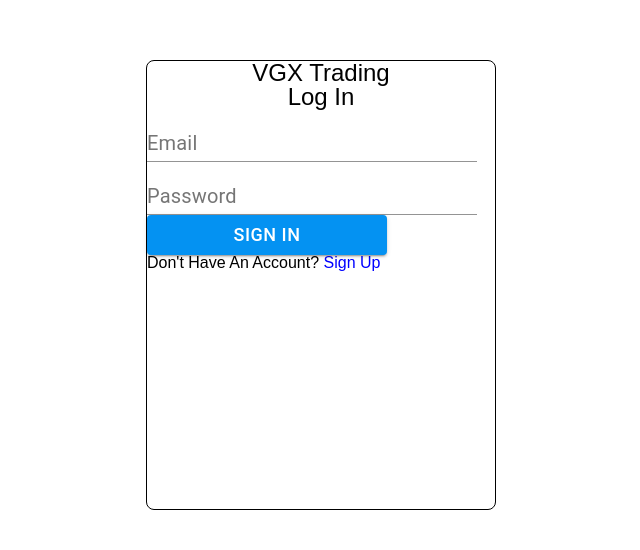
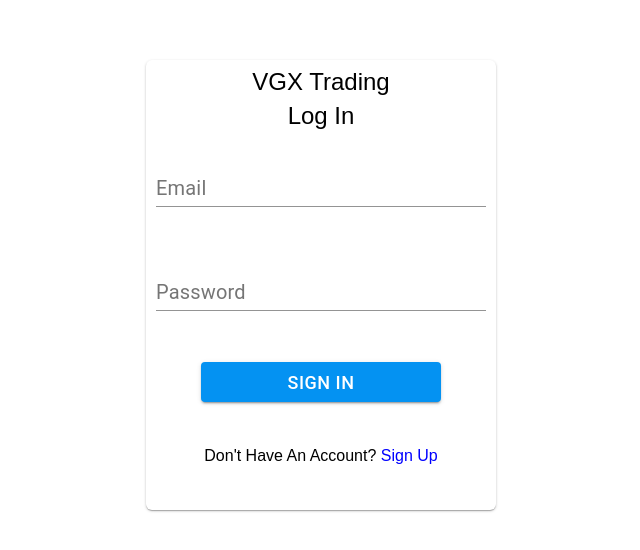
Before and after one commit to VictorGoic0/TTP-FS, a React (Create React App) app in the folder ttp-fs/: page /login in a window 1280 px wide. Shown: the part 140-690 px from the top of the page, without its empty margins (319-959 px from the left). Built offline with nearby package versions, Linux system fonts and the light colour scheme; no server answers.

Commit message:
Gave the login and signup components some box shadow, spaced everything out evenly using flexbox.

```diff
--- a/ttp-fs/src/scss/login.scss
+++ b/ttp-fs/src/scss/login.scss
@@ -3,9 +3,15 @@
   width: 350px;
   height: 450px;
   margin: 200px auto auto auto;
-  border: 1px solid black;
-  border-radius: 8px;
+  box-shadow: 0px 1px 3px 0px rgba(0, 0, 0, 0.2),
+    0px 1px 1px 0px rgba(0, 0, 0, 0.14), 0px 2px 1px -1px rgba(0, 0, 0, 0.12);
+  border-radius: 6px;
   .input-form {
+    display: flex;
+    flex-wrap: wrap;
+    justify-content: center;
+    align-content: space-around;
+    height: 300px;
     input {
       width: 330px;
       font-size: 2rem;
@@ -25,9 +31,12 @@
     font-size: 2.4rem;
     width: 100%;
     text-align: center;
+    padding-top: 10px;
   }
   h3 {
     font-size: 1.6rem;
+    text-align: center;
+    margin-top: 20px;
   }
   a {
     text-decoration: none;
```
